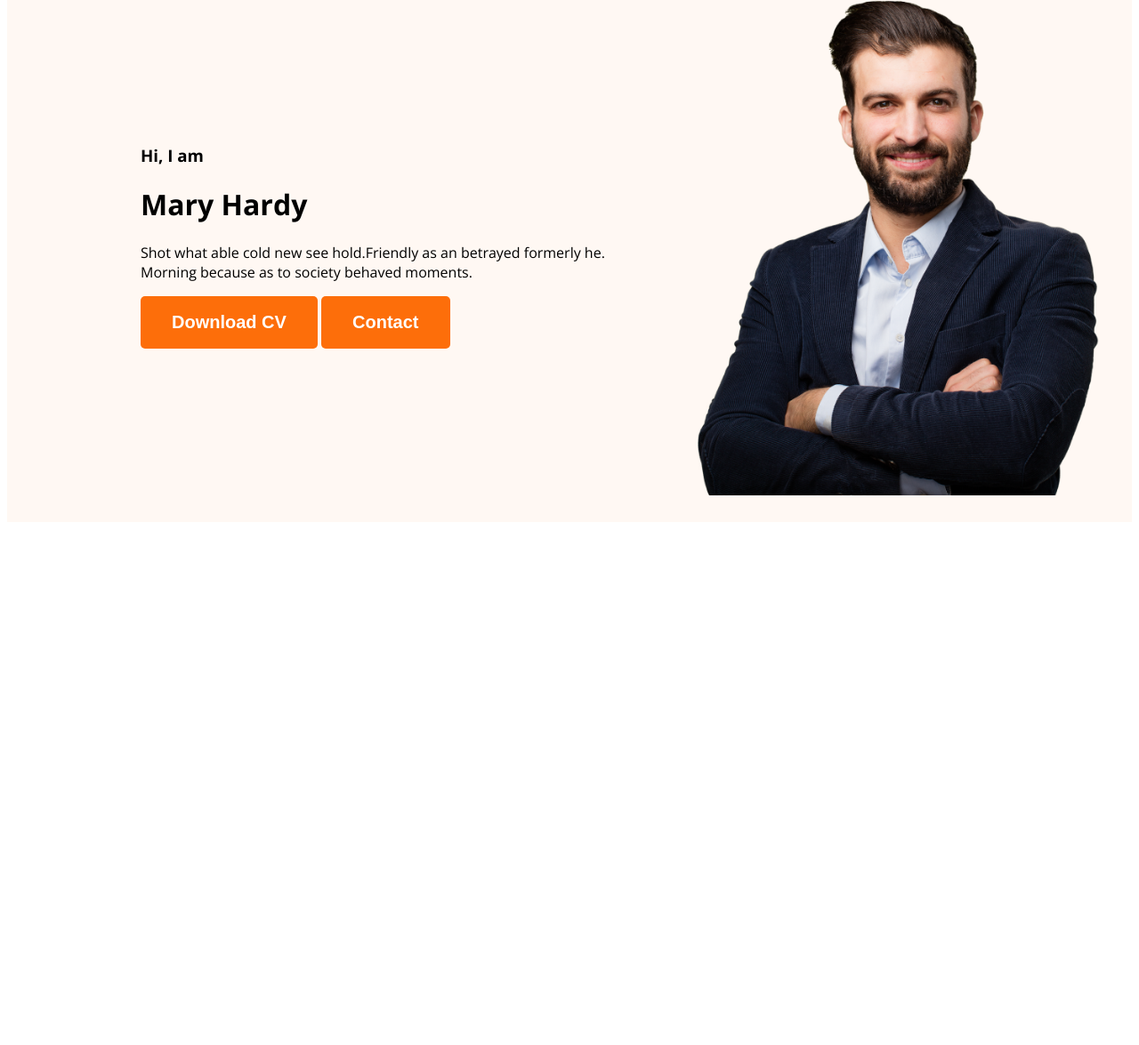
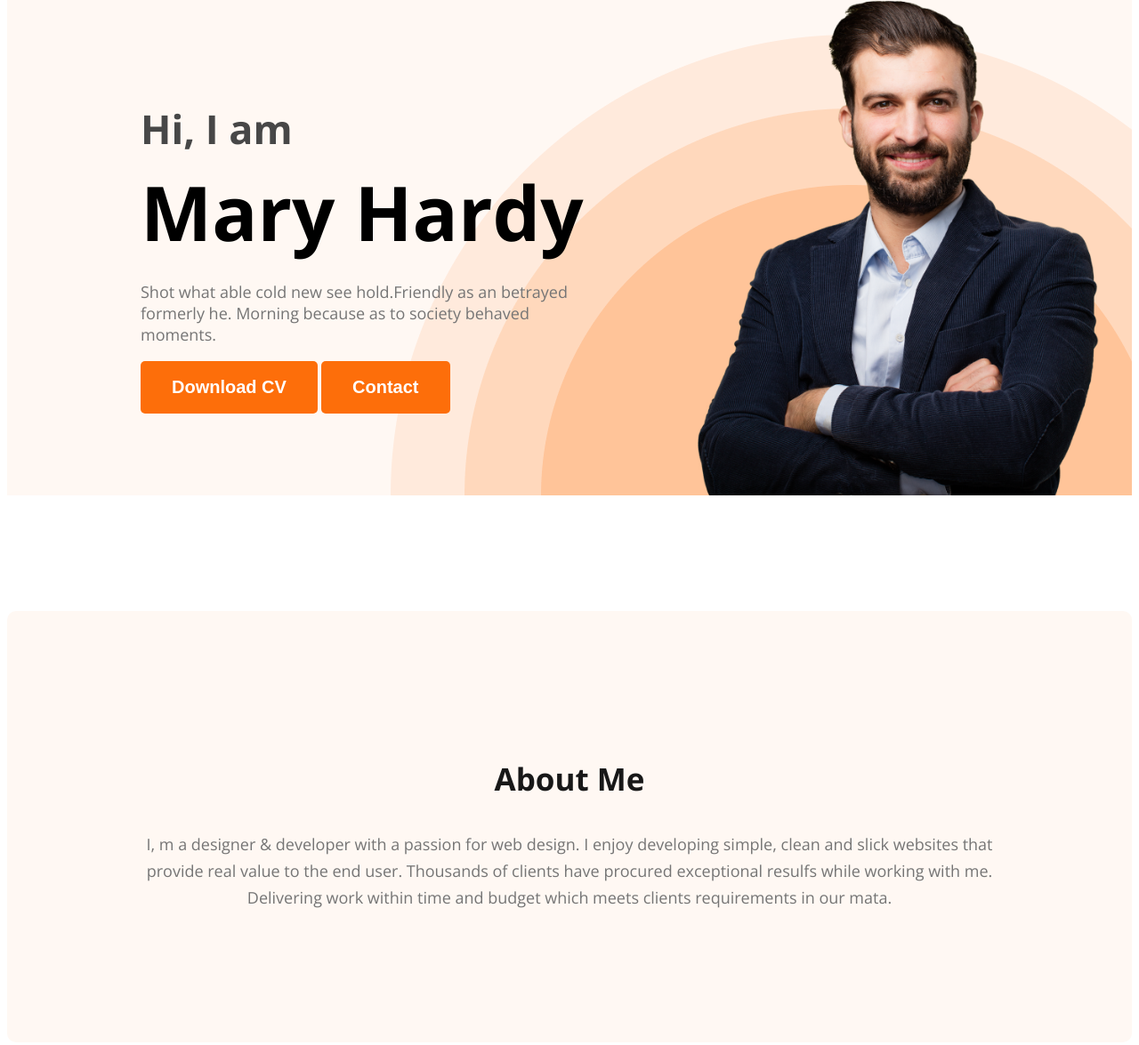
Before and after one commit to najibvai/portfolio-website1, a plain HTML site: page index.html in a window 1280 px wide. Shown: the part 211-1386 px from the top of the page at 89% size. Before the commit the page ends 806 px from the top, so only its background shows below. Drawn offline with nearby package versions, Linux system fonts and the light colour scheme.

Commit message:
some about section added

```diff
--- a/index.html
+++ b/index.html
@@ -23,7 +23,7 @@
             <div class="banner-content">
                 <h3 class="banner-greeting">Hi, I am</h3>
                 <h1 class="banner-title">Mary Hardy</h1>
-                <P>Shot what able cold new see hold.Friendly as an betrayed formerly he. Morning because as to society behaved moments.</P>
+                <P class="banner-description">Shot what able cold new see hold.Friendly as an betrayed formerly he. Morning because as to society behaved moments.</P>
                 <button class="btn-primary">Download CV</button>
                 <button class="btn-primary">Contact</button>
             </div>
@@ -31,7 +31,10 @@
         </div>
     </header>
     <main>
-
+        <section class="about">
+            <h3 class="section-title">About Me</h3>
+            <p class="section-description">I, m a designer & developer with a passion for web design. I enjoy developing simple, clean and slick websites that provide real value to the end user. Thousands of clients have procured exceptional resulfs while working with me. Delivering work within time and budget which meets clients requirements in our mata.</p>
+        </section>
     </main>
     <footer>
 
--- a/styles/portfolio.css
+++ b/styles/portfolio.css
@@ -10,7 +10,9 @@ body {
 
 .header {
     background-color: #FFF8F3;
-    ;
+    background-image: url('../images/header_bg.png');
+    background-repeat: no-repeat;
+    background-position: bottom right;
 }
 
 .text-primary {
@@ -56,13 +58,67 @@ nav a {
     padding: 18px 35px;
 }
 
+.btn-primary:hover {
+    background-color: rgb(247, 0, 255);
+    color: #3700ff;
+}
+
 /* -----------------Banner Section--------------------- */
 .banner {
-    padding: 30px 30px 30px 150px;
+    padding: 30px 30px 0px 150px;
     display: flex;
     align-items: center;
+    justify-content: space-between;
+}
+
+.banner-content {
+    max-width: 500px;
 }
 
 .banner .progile-pic {
     width: 500px;
 }
+
+.banner-greeting {
+    font-size: 45px;
+    color: #474747;
+    margin-bottom: 0px;
+}
+
+.banner-title {
+    font-size: 85px;
+    font-weight: 700;
+    margin-top: 5px;
+    margin-bottom: 20px;
+}
+
+.banner-description {
+    font-size: 18px;
+    font-style: normal;
+    font-weight: 400;
+    margin-top: 0px;
+    color: #757575;
+}
+
+/* ---------------------About Section Style-----------------------*/
+.about {
+    padding: 130px;
+    border-radius: 10px;
+    background: #FFF8F3;
+    margin-top: 130px;
+}
+
+.section-title {
+    color: #181818;
+    text-align: center;
+    font-size: 35px;
+    font-weight: 700;
+}
+
+.section-description {
+    color: #757575;
+    text-align: center;
+    font-size: 18px;
+    font-weight: 400;
+    line-height: 30px;
+}
```
